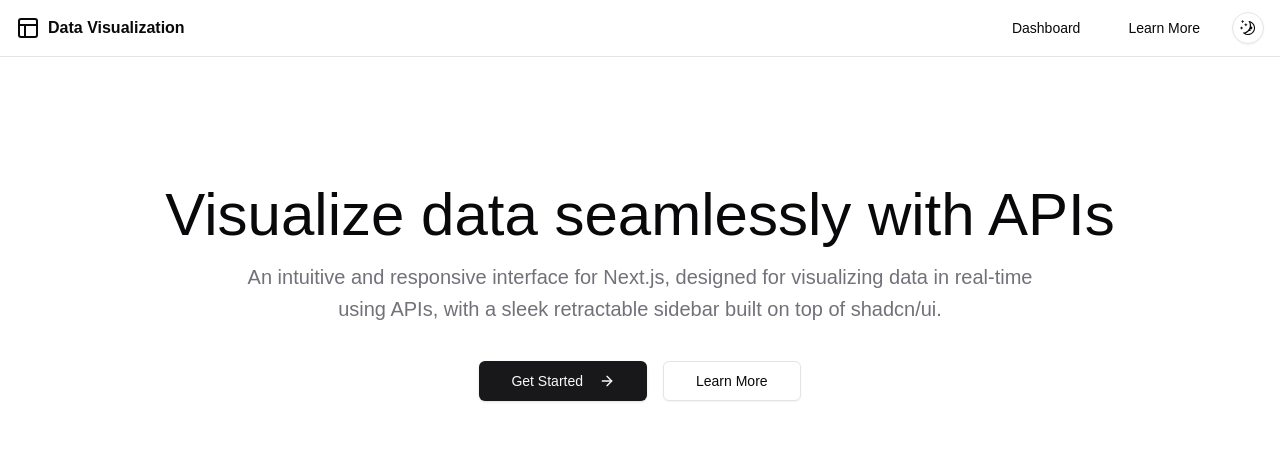
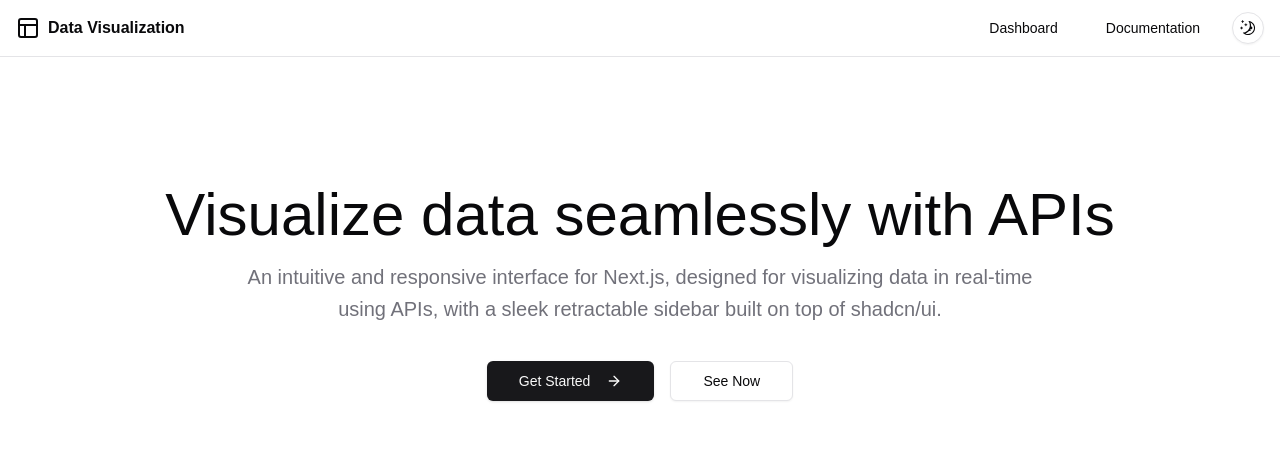
Before and after one commit to rammm2005/Data-Visualitation-Challenge, a Next.js app: page / in a window 1280 px wide. Shown: the top 451 px of the page. Built offline with nearby package versions, Linux system fonts and the light colour scheme; no server answers.

Commit message:
fix SEO biar 100% hehe baru 92

```diff
--- a/app/page.tsx
+++ b/app/page.tsx
@@ -30,7 +30,7 @@ function Header() {
             <Link href="/dashboard">Dashboard</Link>
           </Button>
           <Button variant="ghost" asChild className="hidden sm:inline-flex">
-            <Link href="https://ui.shadcn.com/">Learn More</Link>
+            <Link href="https://ui.shadcn.com/">Documentation</Link>
           </Button>
           <ModeToggle />
         </nav>
@@ -69,7 +69,7 @@ function Hero() {
           </Button>
           <Button size="lg" variant="outline" asChild>
             <Link href="https://ui.shadcn.com/">
-              Learn More
+              See Now
             </Link>
           </Button>
         </div>
```
